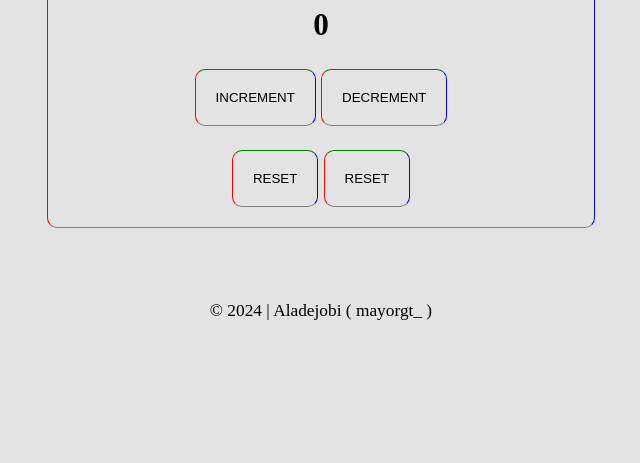
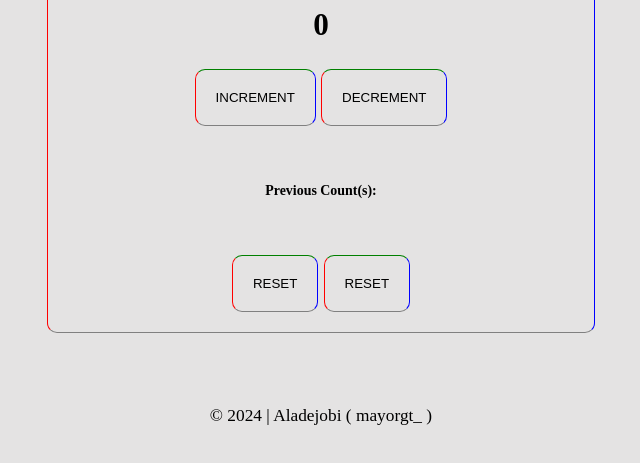
Before and after one commit to Michael-Aladejobi/SimpleCounterApp, a plain HTML site: page index.html in a window 1280 px wide. Shown: the part 183-646 px from the top of the page, without its empty margins (319-959 px from the left). Drawn offline with Linux system fonts and the light colour scheme.

Commit message:
index.html

```diff
--- a/index.html
+++ b/index.html
@@ -21,6 +21,8 @@
             <button  onclick="triggerDecrement()">DECREMENT</button>
         </div>
         <br>
+        <h6>Previous Count(s): <p id='save-count'></p></h6>
+        <br>
         <button onclick="triggerSave()">RESET</button>
         <button onclick="triggerReset()">RESET</button>
     </div>
```
